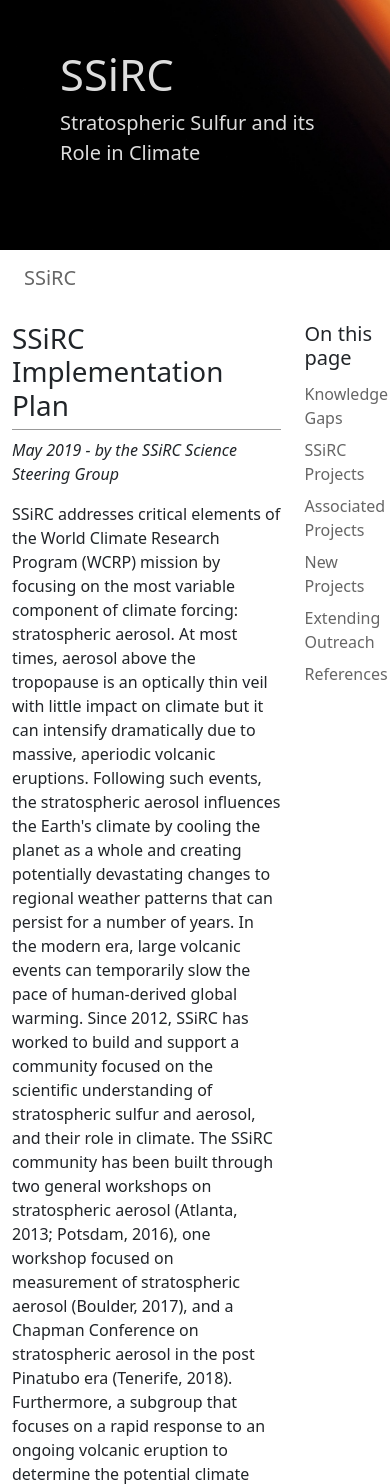
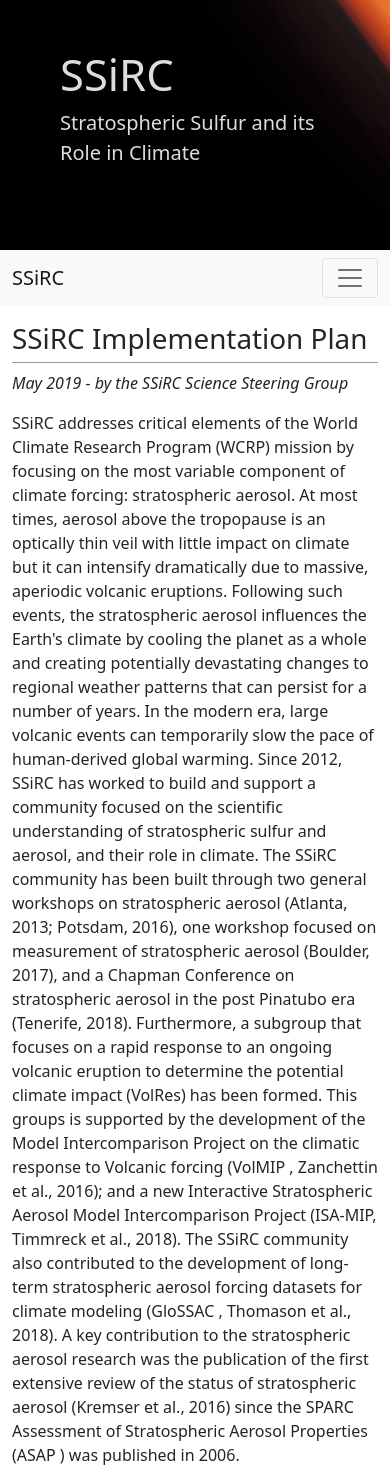
Before and after one commit to LandonRieger/ssirc-website, a Flask app: page /implementation in a window 390 px wide. Shown: the top 1484 px of the page. Run offline with Flask 2, Linux system fonts and the light colour scheme; some libraries are stand-ins or nearby versions.

Commit message:
updates to mobile layout

```diff
--- a/website/templates/implementation.html
+++ b/website/templates/implementation.html
@@ -1,10 +1,19 @@
-{% extends "layout.html" %}
+{% extends "report_layout.html" %}
 
-{% block content %}
-    <div class="row">
-        <div class="col-9">
+{% block sidebar %}
+    <h5>On this page</h5>
+    <ul class="nav flex-column">
+        <li class="nav-item"><a class="nav-link" href="#knowledge-gaps">Knowledge Gaps</a></li>
+        <li class="nav-item"><a class="nav-link" href="#ssirc-projects">SSiRC Projects</a></li>
+        <li class="nav-item"><a class="nav-link" href="#associated-projects">Associated Projects</a></li>
+        <li class="nav-item"><a class="nav-link" href="#new-projects">New Projects</a></li>
+        <li class="nav-item"><a class="nav-link" href="#outreach">Extending Outreach</a></li>
+        <li class="nav-item"><a class="nav-link" href="#references">References</a></li>
+    </ul>
+{% endblock %}
+
+{% block report %}
     <h1>SSiRC Implementation Plan</h1>
-
     <p class="fw-light fst-italic">May 2019 - by the SSiRC Science Steering Group</p>
 
     <p>
@@ -104,21 +113,5 @@
     Thomason, L et al. (2018), A global space-based stratospheric aerosol climatology: 1979-2016, Earth Syst. Sci. Data, 10, 469-492, https://doi.org/10.5194/essd-10-469-2018.
 
     Zanchettin, D. et al. (2016) The Model Intercomparison Project on the climatic response to Volcanic forcing (VolMIP): experimental design and forcing input data for CMIP6, Geosci. Model Dev., 9, 2701-2719, https://doi.org/10.5194/gmd-9-2701-2016.
-        </div>
 
-{#        <div class="col-3 text-muted bd-toc">#}
-        <div class="col-3 bd-toc">
-            <nav>
-                <h5>On this page</h5>
-                <ul class="nav flex-column">
-                    <li class="nav-item"><a class="nav-link" href="#knowledge-gaps">Knowledge Gaps</a></li>
-                    <li class="nav-item"><a class="nav-link" href="#ssirc-projects">SSiRC Projects</a></li>
-                    <li class="nav-item"><a class="nav-link" href="#associated-projects">Associated Projects</a></li>
-                    <li class="nav-item"><a class="nav-link" href="#new-projects">New Projects</a></li>
-                    <li class="nav-item"><a class="nav-link" href="#outreach">Extending Outreach</a></li>
-                    <li class="nav-item"><a class="nav-link" href="#references">References</a></li>
-                </ul>
-            </nav>
-        </div>
-    </div>
 {%  endblock %}
--- a/website/templates/index.html
+++ b/website/templates/index.html
@@ -9,10 +9,10 @@
     {#            of stratospheric aerosol processes from emissions to radiative forcing#}
     {#        </div>#}
     <div class="row">
-        <div class="col-3 pe-4">
+        <div class="col-lg-3 pe-4">
             {% include 'news.html' %}
         </div>
-        <div class="col-9">
+        <div class="col-lg-9">
             <div class="row">
                 <div class="col-9">
                     <h3>What is SSiRC?</h3>
--- a/website/templates/layout.html
+++ b/website/templates/layout.html
@@ -39,9 +39,9 @@
     </div>
 </div>
 
-<div class="container">
-    <nav class="navbar navbar-expand-lg mb-3">
-        <div class="container-fluid">
+{#<div class="container">#}
+    <nav class="navbar navbar-expand-lg navbar-light bg-light mb-3">
+        <div class="container">
             <a class="navbar-brand" href="{{ url_for('index') }}">SSiRC</a>
             <button class="navbar-toggler" type="button" data-bs-toggle="collapse"
                     data-bs-target="#navbarSupportedContent" aria-controls="navbarSupportedContent"
@@ -79,7 +79,7 @@
             </div>
         </div>
     </nav>
-</div>
+{#</div>#}
 
 <div class="container">
     <div id="content">{% block content %}{% endblock %}</div>
--- /dev/null
+++ b/website/templates/report_layout.html
@@ -0,0 +1,14 @@
+{% extends "layout.html" %}
+
+{% block content %}
+    <div class="row">
+        <div class="col-lg-2 col-md-3 d-none d-md-block bd-toc">
+            <nav>
+                {% block sidebar %}{% endblock %}
+            </nav>
+        </div>
+        <div class="col-lg-10 col-md-9 col-sm-12">
+                {%  block report %}{% endblock %}
+        </div>
+    </div>
+{% endblock %}
```
Also changed, not shown: website/templates/about.html (+13 -6 lines), website/templates/activities/field_campaigns.html (+12 -17 lines), website/templates/meetings.html (+14 -19 lines), website/templates/publications.html (+11 -26 lines). Lines whose indentation alone changed are shown as unchanged.
